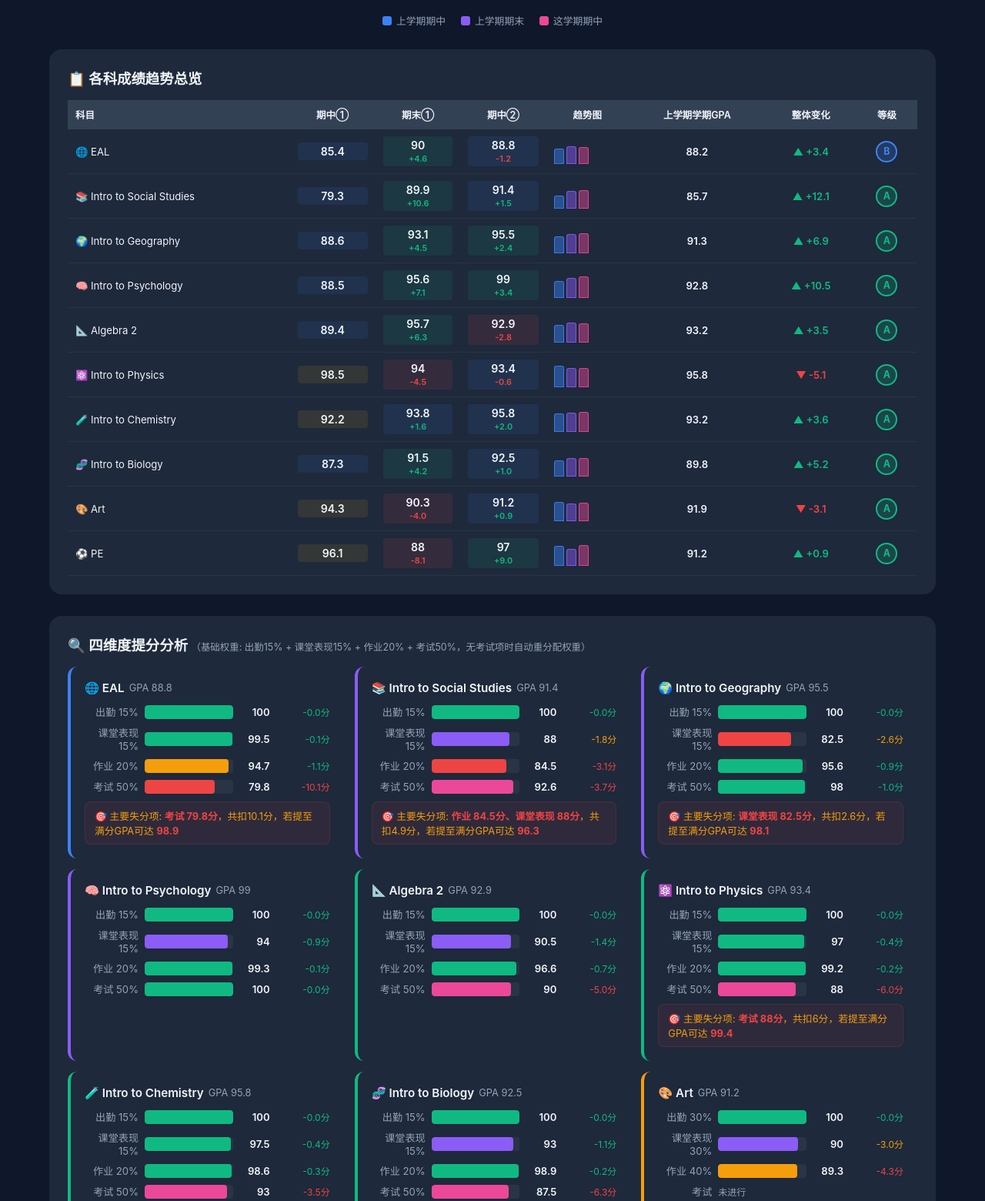
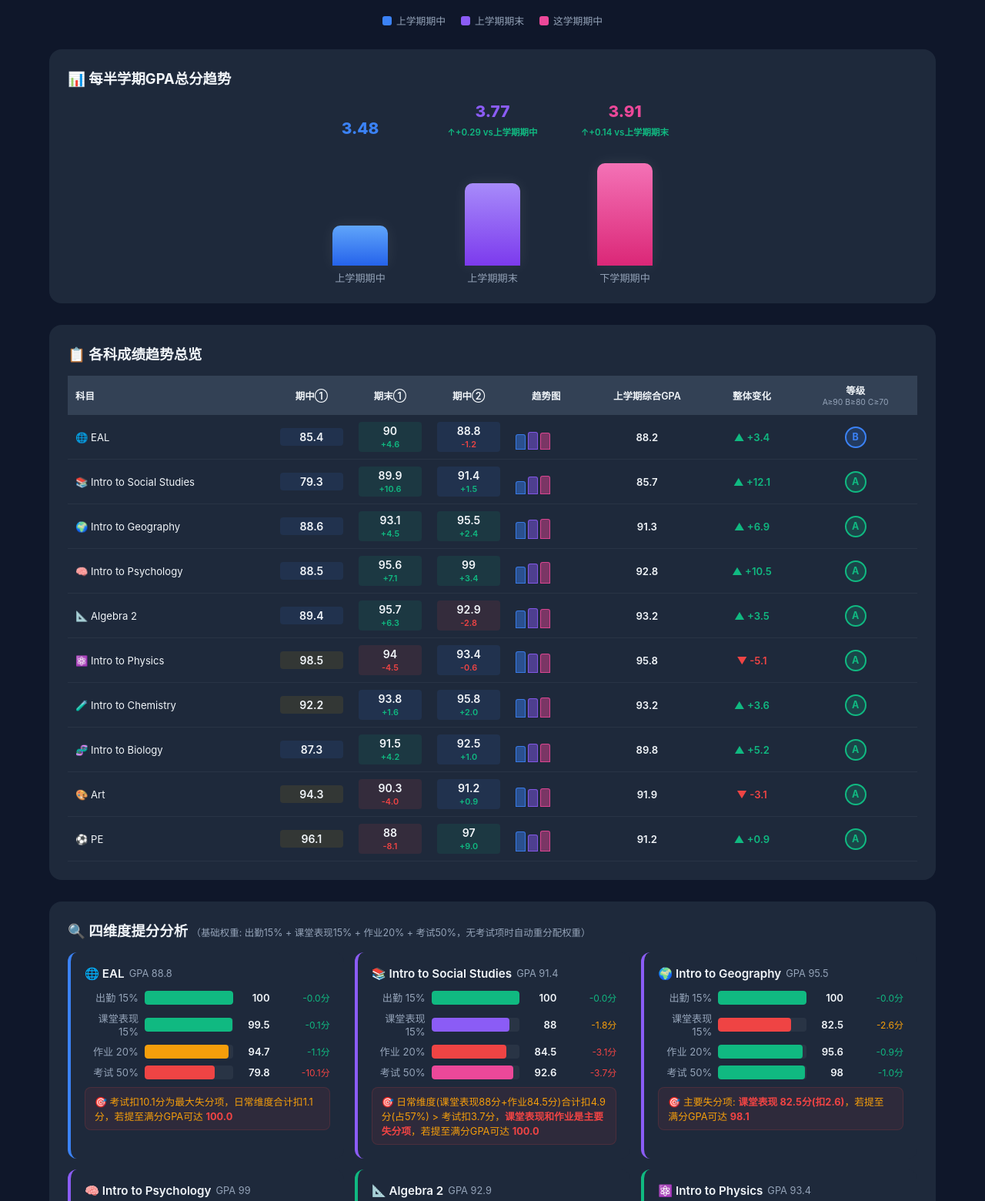
Before and after one commit to joeweiyuan/joe-academic-tracker, a plain HTML site: page index.html in a window 1280 px wide. Shown: the part 328-1888 px from the top of the page at 77% size. Drawn offline with Linux system fonts and the light colour scheme.

Commit message:
fix: 纠正GPA对比基准/Social Studies失分分析/PE数据/等级标准+增加GPA柱状图
修正内容：
1. GPA上升0.14明确标注vs上学期期末（不是上学期期中）
2. Social Studies四维度：课堂表现88+作业84.5是主要失分项(占57%)>考试3.7分
3. PE数据完整：GPA 97, 出勤100, 课堂表现95, 作业和考试未进行
4. Art考试显示未进行
5. 等级标准说明：A≥90 B≥80 C≥70，表头标注
6. 新增GPA总分柱状图（蓝/紫/粉三色，差异直观）

```diff
--- a/data.js
+++ b/data.js
@@ -16,7 +16,7 @@ const STUDENT = {
   school: "International School",
   grade: "9th Grade",
   target: "University Admission Academic Portfolio",
-  lastUpdated: "2025-05-08"
+  lastUpdated: "2025-05-09"
 };
 
 const SUBJECTS = [
@@ -169,7 +169,7 @@ const HIGHLIGHTS = {
     stars: [
       "🏆🏆 心理学99.0分，接近满分！出勤100+参与94+作业99.3+考试100，全科最均衡",
       "🚀 社科91.4分，vs上学期期末提升1.5分，vs上学期期中累计+12.1分",
-      "📈 整体GPA达到3.91，持续上升",
+      "📈 整体GPA达到3.91，vs上学期期末+0.14，持续上升",
       "🌟 地理95.5分，三阶段稳步攀升",
       "🧪 化学95.8分，持续走高",
       "📚 人文社科全面崛起，成为最大亮点"
--- a/index.html
+++ b/index.html
@@ -20,6 +20,18 @@ body{font-family:-apple-system,BlinkMacSystemFont,'Segoe UI',Roboto,sans-serif;b
 .gpa-card .label{font-size:.82rem;color:var(--muted);margin-bottom:8px}
 .gpa-card .value{font-size:2.4rem;font-weight:800}
 .gpa-card .delta{font-size:.78rem;margin-top:4px}
+
+/* GPA Bar Chart */
+.gpa-bar-section{background:var(--card);border-radius:16px;padding:24px;margin-bottom:28px}
+.gpa-bar-section h2{font-size:1.15rem;margin-bottom:16px}
+.gpa-bar-chart{display:flex;align-items:flex-end;justify-content:center;gap:32px;height:240px;padding:0 20px}
+.gpa-bar-item{display:flex;flex-direction:column;align-items:center;gap:6px;flex:1;max-width:140px}
+.gpa-bar-item .bar-label{font-size:.82rem;color:var(--muted);white-space:nowrap}
+.gpa-bar-item .bar-value{font-size:1.3rem;font-weight:800}
+.gpa-bar-item .bar-delta{font-size:.72rem;font-weight:600}
+.gpa-bar-item .bar-wrap{width:100%;height:160px;display:flex;align-items:flex-end;justify-content:center}
+.gpa-bar-item .bar{width:72px;border-radius:10px 10px 0 0;transition:height .6s ease;position:relative;min-height:12px;box-shadow:0 0 20px rgba(255,255,255,.08)}
+.gpa-bar-item .bar .bar-inner-val{position:absolute;top:-22px;left:50%;transform:translateX(-50%);font-size:.82rem;font-weight:700}
 
 .legend{display:flex;justify-content:center;gap:20px;margin:16px 0 28px;flex-wrap:wrap}
 .legend-item{display:flex;align-items:center;gap:6px;font-size:.8rem;color:var(--muted)}
@@ -106,6 +118,8 @@ footer{text-align:center;padding:30px 0 16px;color:var(--muted);font-size:.75rem
 <div class="gpa-row" id="gpaCards"></div>
 <div class="legend" id="legend"></div>
 
+<div class="gpa-bar-section" id="gpaBarChart"></div>
+
 <div class="section">
   <h2>📋 各科成绩趋势总览</h2>
   <table id="mainTable"></table>
@@ -127,7 +141,7 @@ footer{text-align:center;padding:30px 0 16px;color:var(--muted);font-size:.75rem
 
 </div>
 
-<script src="data.js?v=20250508b"></script>
+<script src="data.js?v=20250509"></script>
 <script>
 // === GPA Cards ===
 (function(){
@@ -149,6 +163,45 @@ footer{text-align:center;padding:30px 0 16px;color:var(--muted);font-size:.75rem
   });
 })();
 
+// === GPA Bar Chart ===
+(function(){
+  const el = document.getElementById('gpaBarChart');
+  const barColors = [
+    {solid:'#3b82f6', gradient:'linear-gradient(to top, #2563eb, #60a5fa)'},
+    {solid:'#8b5cf6', gradient:'linear-gradient(to top, #7c3aed, #a78bfa)'},
+    {solid:'#ec4899', gradient:'linear-gradient(to top, #db2777, #f472b6)'}
+  ];
+  const labels = SEMESTERS.map(s=>s.label);
+  const gpas = SEMESTERS.map(s=>s.overall_gpa);
+  const minGpa = 3.2;  // 柱状图底座起始值，让差异更直观
+
+  let html = '<h2>📊 每半学期GPA总分趋势</h2><div class="gpa-bar-chart">';
+  gpas.forEach((g,i)=>{
+    const barHeight = ((g - minGpa) / (4.0 - minGpa)) * 150;  // 映射到150px高度
+    const prev = i>0 ? gpas[i-1] : null;
+    const delta = prev!==null ? (g-prev) : null;
+    let deltaHtml = '';
+    if(delta!==null){
+      const cls = delta>=0?'chg-up':'chg-down';
+      const arrow = delta>=0?'↑':'↓';
+      const vsLabel = i===2 ? 'vs上学期期末' : `vs${labels[i-1]}`;
+      deltaHtml = `<div class="bar-delta ${cls}">${arrow}${delta>=0?'+':''}${delta.toFixed(2)} ${vsLabel}</div>`;
+    }
+    html += `<div class="gpa-bar-item">
+      <div class="bar-value" style="color:${barColors[i].solid}">${g.toFixed(2)}</div>
+      ${deltaHtml}
+      <div class="bar-wrap">
+        <div class="bar" style="height:${barHeight}px;background:${barColors[i].gradient}">
+          <div class="bar-inner-val" style="color:${barColors[i].solid}"></div>
+        </div>
+      </div>
+      <div class="bar-label">${labels[i]}</div>
+    </div>`;
+  });
+  html += '</div>';
+  el.innerHTML = html;
+})();
+
 // === Legend ===
 (function(){
   const el = document.getElementById('legend');
@@ -157,7 +210,8 @@ footer{text-align:center;padding:30px 0 16px;color:var(--muted);font-size:.75rem
   });
 })();
 
-function getGrade(gpa){ return gpa>=90?{label:'A',cls:'grade-a'}:gpa>=80?{label:'B',cls:'grade-b'}:{label:'C',cls:'grade-c'}; }
+function getGrade(gpa){ return gpa>=90?{label:'A',cls:'grade-a'}:gpa>=80?{label:'B',cls:'grade-b'}:gpa>=70?{label:'C',cls:'grade-c'}:{label:'D',cls:'grade-c'}; }
+// 等级标准: A≥90, B≥80, C≥70, D<70
 function scoreBgClass(val,prev){
   if(prev===null) return val>=90?'score-bg-gold':'score-bg-blue';
   const d=val-prev; return d>2?'score-bg-green':d<-2?'score-bg-red':'score-bg-blue';
@@ -173,7 +227,7 @@ function scoreBgClass(val,prev){
   ];
   let html = '<thead><tr><th class="left">科目</th>';
   SEMESTERS.forEach(s=> html += `<th>${s.shortLabel}</th>`);
-  html += '<th>趋势图</th><th>上学期学期GPA</th><th>整体变化</th><th>等级</th></tr></thead><tbody>';
+  html += '<th>趋势图</th><th>上学期综合GPA</th><th>整体变化</th><th>等级<span style="font-weight:400;font-size:.65rem;display:block;color:var(--muted)">A≥90 B≥80 C≥70</span></th></tr></thead><tbody>';
 
   SUBJECTS.forEach(sub=>{
     const vals = SEMESTERS.map(s=>s.scores[sub.id]?.gpa);
@@ -279,15 +333,43 @@ function scoreBgClass(val,prev){
       </div>`;
     });
 
-    // Opportunity insight - show all significant loss areas (score < 90)
-    const weakDims = availableDims.filter(d => scores[d.key] !== null && scores[d.key] < 90)
-      .map(d => ({label: DIMS.find(dd=>dd.key===d.key).label, val: scores[d.key], lost: ((100-scores[d.key]) * (d.baseWeight/totalBaseWeight)).toFixed(1)}))
-      .sort((a,b) => a.val - b.val);
-    if(weakDims.length > 0){
-      const weakList = weakDims.map(w => `${w.label} ${w.val}分`).join('、');
-      const weakLostSum = weakDims.reduce((s,w) => s + parseFloat(w.lost), 0);
-      const potGpa = (scores.gpa + weakLostSum).toFixed(1);
-      cardHtml += `<div class="opportunity">🎯 主要失分项: <strong>${weakList}</strong>，共扣${weakLostSum}分，若提至满分GPA可达 <strong>${potGpa}</strong></div>`;
+    // Opportunity insight - 日常维度(出勤+课堂表现+作业) vs 考试，分组对比
+    const dailyDims = availableDims.filter(d => d.key !== 'exam' && scores[d.key] !== null && scores[d.key] < 95);
+    const examDim = availableDims.filter(d => d.key === 'exam' && scores[d.key] !== null && scores[d.key] < 95);
+    const dailyLost = dailyDims.reduce((s,d) => s + (100-scores[d.key]) * (d.baseWeight/totalBaseWeight), 0);
+    const examLost = examDim.reduce((s,d) => s + (100-scores[d.key]) * (d.baseWeight/totalBaseWeight), 0);
+    const hasExam = availableDims.some(d => d.key === 'exam' && scores[d.key] !== null);
+    const totalLost = dailyLost + examLost;
+
+    if(totalLost > 0.5){
+      let insight = '🎯 ';
+      if(hasExam && examLost > 0.5){
+        // 有考试且有考试失分：对比日常vs考试
+        if(dailyLost > examLost && dailyDims.length > 0){
+          const dailyList = dailyDims.map(d => {
+            const dimDef = DIMS.find(dd=>dd.key===d.key);
+            return `${dimDef.label}${scores[d.key]}分`;
+          }).join('+');
+          const dailyPct = Math.round(dailyLost/totalLost*100);
+          insight += `日常维度(${dailyList})合计扣${dailyLost.toFixed(1)}分(占${dailyPct}%) > 考试扣${examLost.toFixed(1)}分，<strong>课堂表现和作业是主要失分项</strong>`;
+        } else {
+          insight += `考试扣${examLost.toFixed(1)}分为最大失分项`;
+          if(dailyLost > 0.5){
+            insight += `，日常维度合计扣${dailyLost.toFixed(1)}分`;
+          }
+        }
+      } else {
+        // 无考试或考试已满分：只看日常维度
+        const weakList = dailyDims.map(d => {
+          const dimDef = DIMS.find(dd=>dd.key===d.key);
+          const wl = (100-scores[d.key]) * (d.baseWeight/totalBaseWeight);
+          return `${dimDef.label} ${scores[d.key]}分(扣${wl.toFixed(1)})`;
+        }).join('、');
+        insight += `主要失分项: <strong>${weakList}</strong>`;
+      }
+      const potGpa = (scores.gpa + totalLost).toFixed(1);
+      insight += `，若提至满分GPA可达 <strong>${potGpa}</strong>`;
+      cardHtml += `<div class="opportunity">${insight}</div>`;
     }
 
     cardHtml += '</div>';
@@ -305,7 +387,7 @@ function scoreBgClass(val,prev){
     {up:true, text:'化学持续走高：92.2→95.8，稳步攀升'},
     {up:true, text:'生物稳定提升：87.3→92.5，累计+5.2分'},
     {up:false, text:'EAL考试严重拖后腿：考试79.8分，占比50%扣10.1分，是全科最大失分项'},
-    {up:false, text:'社科课堂表现88+作业84.5是主要失分项，占比35%共扣4.2分，考试92.6已显著提升'},
+    {up:false, text:'社科课堂表现88+作业84.5是主要失分项（合计加权扣4.9分），考试92.6已显著提升'},
     {up:false, text:'地理课堂表现仅82.5，占比15%扣2.6分，是地理最大失分项'},
     {up:false, text:'物理考试88分偏低，占比50%扣6分，从98.5下滑需重点关注'},
     {up:false, text:'生物考试87.5分，占比50%扣6.3分，是生物最大失分项'},
```
